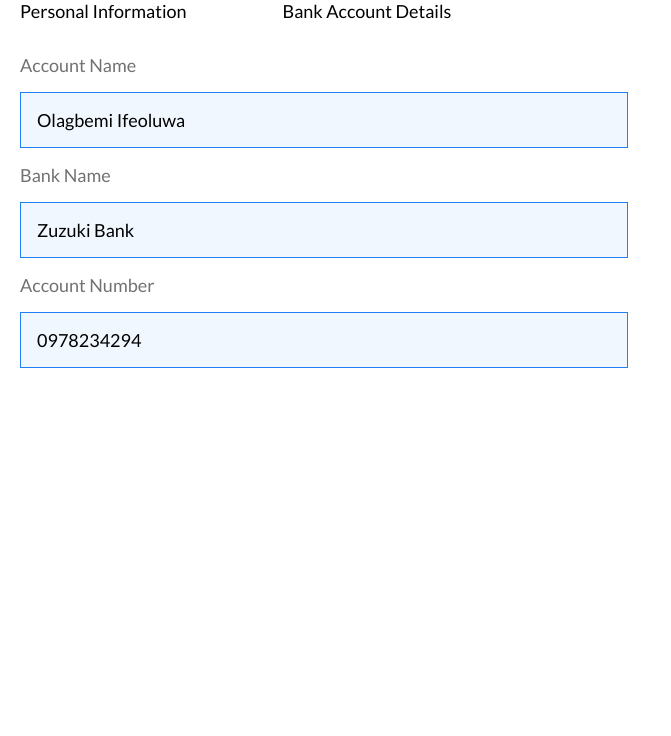
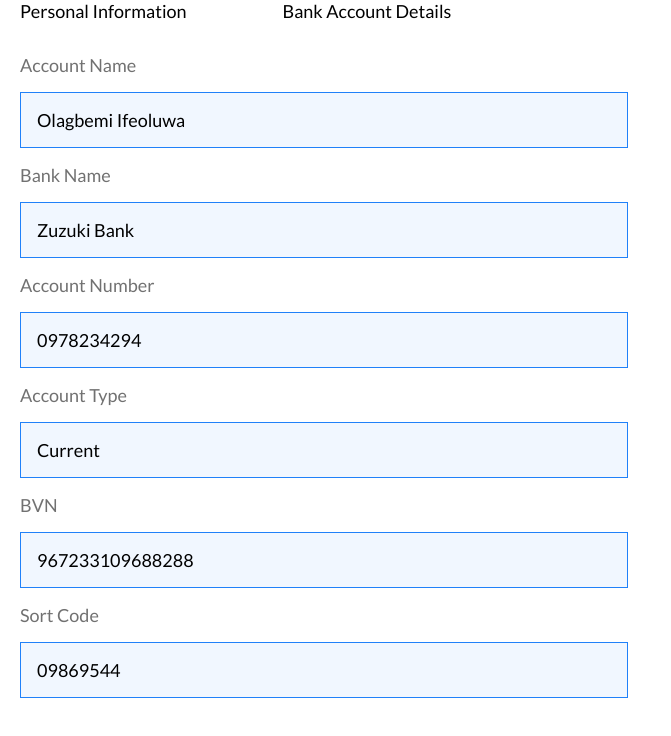
Before and after one commit to Dreezy305/HuntersWall, a Next.js app: page /profile in a window 1280 px wide. Both pictures are taken after a click on the element "Bank Account Details". Shown: the top 736 px of the page, without its empty margins (0-671 px from the left). Built offline with nearby package versions, Linux system fonts and the light colour scheme; no server answers.

Commit message:
profile styles

```diff
--- a/components/bankAccountDetails.js
+++ b/components/bankAccountDetails.js
@@ -36,6 +36,39 @@ function BankAccountDetails() {
             </div>
           </div>
         </div>
+
+        {/* Bank Type */}
+        <div className="row align-items-center profile_personalInfo-names mb-3">
+          <div className="text-start col-lg-6">
+            <label className="form-label pb-2">Account Type</label>
+            <br />
+            <div className="p-3 profileNames">
+              <p>Current</p>
+            </div>
+          </div>
+        </div>
+
+        {/* BVN */}
+        <div className="row align-items-center profile_personalInfo-names mb-3">
+          <div className="text-start col-lg-6">
+            <label className="form-label pb-2">BVN</label>
+            <br />
+            <div className="p-3 profileNames">
+              <p>967233109688288</p>
+            </div>
+          </div>
+        </div>
+
+        {/* Sort code */}
+        <div className="row align-items-center profile_personalInfo-names mb-3">
+          <div className="text-start col-lg-6">
+            <label className="form-label pb-2">Sort Code</label>
+            <br />
+            <div className="p-3 profileNames">
+              <p>09869544</p>
+            </div>
+          </div>
+        </div>
       </div>
     </div>
   );
```
